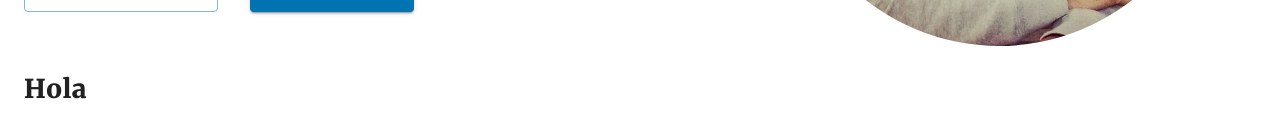
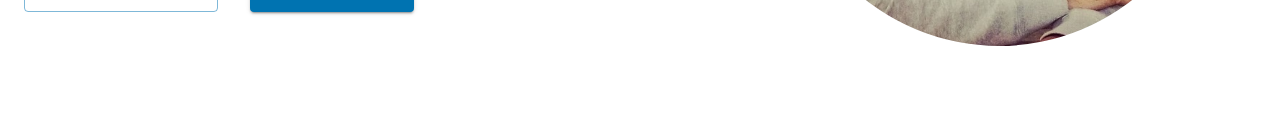
Before and after one commit to abhishekgangwar90/web-resume, a React (Create React App) app: page / in a window 1280 px wide. Shown: the part 570-708 px from the top of the page. Built offline with nearby package versions, Linux system fonts and the light colour scheme.

Commit message:
feat: profile changes

```diff
--- a/src/pages/Profile/Profile.tsx
+++ b/src/pages/Profile/Profile.tsx
@@ -27,8 +27,6 @@ const Profile: React.FunctionComponent<Props> = ({
       <Suspense fallback="">
         <ProfileAbout aboutConfig={config.about} />
       </Suspense>
-
-      <Container>Hola</Container>
     </div>
   );
 };
```
